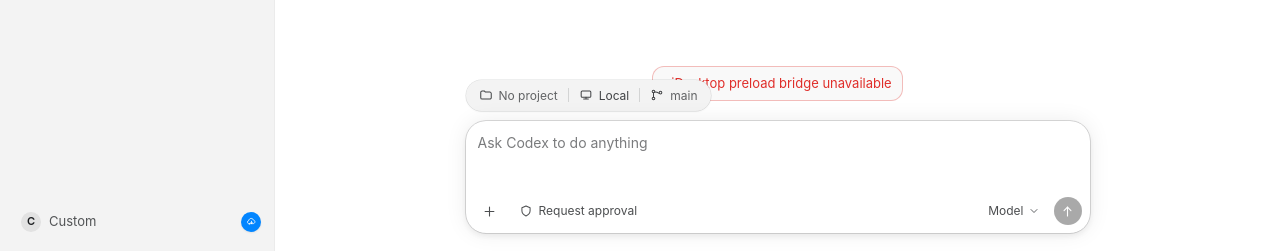
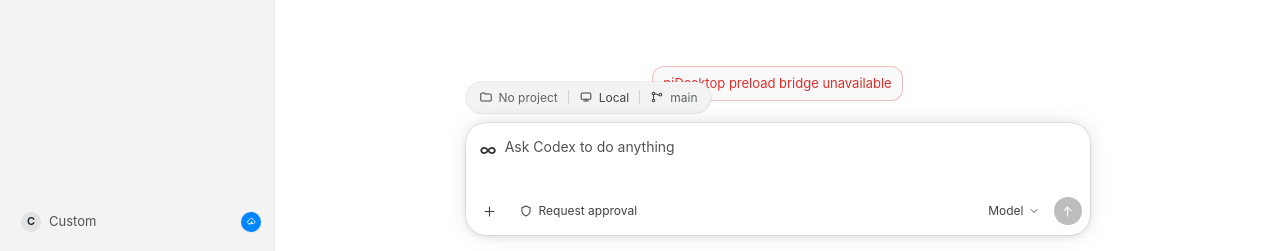
Before and after one commit to Tioit-Wang/PI-Desktop, a React (Vite) app in the folder apps/desktop/: page / in a window 1280 px wide. Shown: the part 549-800 px from the top of the page. Built offline with nearby package versions, Linux system fonts and the light colour scheme.

Commit message:
fix(desktop): keep empty draft row with infinity cue and night box
Prevent empty textarea auto-resize from collapsing to 0 so placeholder
and ∞ mark stay visible. Solid disabled send, denser light placeholder,
and solid #212121 night plate elevation. Specs/e2e: D054, US-UI-37.

```diff
--- a/apps/desktop/electron/main/index.ts
+++ b/apps/desktop/electron/main/index.ts
@@ -326,6 +326,9 @@ async function createWindow() {
               // ignore
             }
             await new Promise((r) => setTimeout(r, 350));
+            // Composer visibility probe (empty draft must not collapse)
+            const composerProbe = await mainWindow!.webContents.executeJavaScript(`(() => { const ta=document.querySelector("textarea.composer-input"); if(!ta) return null; const r=ta.getBoundingClientRect(); return {value:ta.value, ph:ta.placeholder, h:ta.offsetHeight, y:Math.round(r.y), mark:document.querySelector(".composer-thread-mark")?.textContent||""}; })()`);
+            console.log("COMPOSER_PROBE", composerProbe);
             await shot("pi-final");
             // Open composer + menu for chrome parity proof.
             await mainWindow!.webContents.executeJavaScript(`
--- a/apps/desktop/src/components/Composer.tsx
+++ b/apps/desktop/src/components/Composer.tsx
@@ -74,8 +74,11 @@ export function Composer({ variant = "docked" }: { variant?: "home" | "docked" }
   useEffect(() => {
     const el = ref.current;
     if (!el) return;
-    el.style.height = "0px";
-    el.style.height = `${Math.min(el.scrollHeight, 180)}px`;
+    // Measure scrollHeight from a clean auto height. Never collapse empty
+    // draft to 0 — that hides placeholder/infinity optical row (Codex ~28px).
+    el.style.height = "auto";
+    const next = Math.max(28, Math.min(el.scrollHeight, 180));
+    el.style.height = `${next}px`;
   }, [value]);
 
   useEffect(() => {
@@ -173,6 +176,10 @@ export function Composer({ variant = "docked" }: { variant?: "home" | "docked" }
 
         <div className="composer-shell">
           <div className="composer-input-wrap">
+            {/* Codex empty/thread cue: infinity mark left of draft */}
+            <span className="composer-thread-mark" aria-hidden>
+              <span className="infinity-mark">∞</span>
+            </span>
             <textarea
               ref={ref}
               className="composer-input"
--- a/apps/desktop/src/styles/globals.css
+++ b/apps/desktop/src/styles/globals.css
@@ -96,7 +96,11 @@
   --ds-info: #0285ff;
   --ds-shadow-dialog: 0 16px 48px rgba(0, 0, 0, 0.12);
   --ds-elevation-stroke: 0 0 0 0.5px color-mix(in oklab, #1a1c1f 16%, transparent);
-  --ds-shadow-composer: var(--ds-elevation-stroke), 0 3px 7.5px #00000012, 0 0 22px #00000014;
+  /* Codex elevation-prominent + soft outer halo matching gold #f6 plate rim */
+  --ds-shadow-composer: var(--ds-elevation-stroke),
+    0 3px 7.5px #00000012,
+    0 0 22px #00000018,
+    0 -2px 12px #0000000a;
   --ds-bg-elevated-primary: color-mix(in oklab, #ffffff 70%, transparent);
 }
 
@@ -431,7 +435,7 @@ textarea:disabled {
   width: min(100%, 48rem);
   max-width: 100%;
   margin-inline: auto;
-  padding: 10px 24px 18px; /* match Codex home composer footing */
+  padding: 8px 24px 16px; /* Codex home composer footing */
 }
 
 /* Codex home ambient suggestion cards (electron cards mode) */
@@ -788,11 +792,14 @@ textarea:disabled {
   outline: none;
   background: transparent;
   color: var(--ds-text-primary);
+  font-size: 14px;
   line-height: 1.45;
 }
 
 .composer-input::placeholder {
-  color: var(--ds-text-faint);
+  color: var(--ds-text-secondary);
+  -webkit-text-fill-color: var(--ds-text-secondary);
+  opacity: 0.72;
 }
 
 .composer-toolbar {
@@ -856,7 +863,19 @@ textarea:disabled {
 }
 
 .send-btn:disabled {
-  opacity: 0.35;
+  opacity: 1;
+  background: color-mix(in oklab, var(--ds-text-primary) 18%, transparent);
+  color: color-mix(in oklab, var(--ds-bg-primary) 92%, transparent);
+}
+
+:root[data-theme="light"] .send-btn:disabled {
+  background: #bdbdbd;
+  color: #ffffff;
+}
+
+:root[data-theme="dark"] .send-btn:disabled {
+  background: color-mix(in oklab, var(--gray-0) 18%, transparent);
+  color: color-mix(in oklab, var(--gray-900) 70%, transparent);
 }
 
 .stop-btn {
@@ -918,8 +937,8 @@ textarea:disabled {
   width: 100%;
   overflow: hidden;
   border-radius: 8px;
-  padding: 5px 8px;
-  min-height: 28px; /* Codex recents row pitch ~31px optical with gap-px */
+  padding: 6px 8px;
+  min-height: 30px; /* Codex recents row pitch ~31px optical with gap-px */
   color: var(--ds-text-secondary);
   font-size: 13px;
   line-height: 18px;
@@ -1286,27 +1305,43 @@ textarea:disabled {
 :root[data-theme="light"] .composer-shell {
   background: #ffffff;
   box-shadow: var(--ds-shadow-composer);
-  /* Keep plate edge readable on pure white main */
-  outline: 0.5px solid color-mix(in oklab, #1a1c1f 8%, transparent);
-  outline-offset: 0;
+  /* Hairline only — elevation-prominent supplies the soft #f6 rim */
+  outline: none;
+  border: 0;
 }
 
 .composer-dock-home .composer-shell {
   display: flex;
-  /* Codex empty-home plate is compact (~110px), not a tall forced stack */
+  /* Codex empty-home plate ~112px optical height */
   min-height: 112px;
   flex-direction: column;
 }
 
 .composer-dock-home .composer-input-wrap {
   flex: 1 1 auto;
-  min-height: 40px;
+  min-height: 52px;
   align-items: flex-start;
-  padding-top: 12px;
+  /* Gold: plate top ~y537, draft ink ~y551 → ~14px inset */
+  padding: 14px 14px 0 14px;
+  gap: 8px;
+}
+
+.composer-dock-home .composer-thread-mark {
+  margin-top: 0;
+  font-size: 18px;
+  line-height: 1.3;
+  color: color-mix(in oklab, var(--ds-text-primary) 72%, transparent);
+}
+
+.composer-dock-home .composer-input {
+  font-size: 14px;
+  line-height: 1.45;
+  min-height: 22px;
 }
 
 .composer-dock-home .composer-toolbar {
   margin-top: auto;
+  padding: 6px 8px 10px;
 }
 
 :root[data-theme="light"] .composer-chips .chip,
@@ -1318,16 +1353,19 @@ textarea:disabled {
 :root[data-theme="light"] .composer-toolbar .icon-btn,
 :root[data-theme="light"] .mode-chip,
 :root[data-theme="light"] .model-chip {
-  color: color-mix(in oklab, #1a1c1f 78%, transparent) !important;
+  color: color-mix(in oklab, #1a1c1f 84%, transparent) !important;
 }
 
 :root[data-theme="light"] .composer-input::placeholder {
-  /* Gold empty-home placeholder ink ~#8b8c8e–#8f9092 */
-  color: color-mix(in oklab, #1a1c1f 58%, transparent);
+  /* Gold empty-home placeholder ~#525355 */
+  color: #525355;
+  -webkit-text-fill-color: #525355;
+  opacity: 1;
 }
 
 :root[data-theme="light"] .composer-thread-mark {
-  color: color-mix(in oklab, #1a1c1f 42%, transparent);
+  /* Gold infinity ink is near primary dark, not faint gray */
+  color: #2f3134;
 }
 
 :root[data-theme="light"] .chip-sep {
@@ -1479,23 +1517,41 @@ textarea:disabled {
 
 /* DARK_COMPOSER_BOX — Codex elevated-primary + elevation-prominent */
 :root[data-theme="dark"] .composer-chips {
-  background: color-mix(in oklab, var(--gray-0) 6%, transparent); /* elevated-secondary readable on #181818 */
-  box-shadow: var(--ds-elevation-stroke);
+  background: color-mix(in oklab, var(--gray-0) 6%, transparent); /* elevated-secondary on #181818 */
+  box-shadow: 0 0 0 0.5px color-mix(in oklab, var(--gray-0) 10%, transparent);
   backdrop-filter: blur(16px);
 }
 
 :root[data-theme="dark"] .composer-shell {
-  /* elevated-primary: #212121f5 → opaque read on gray-900 */
-  background: color-mix(in oklab, var(--gray-800) 96%, transparent);
+  /* elevated-primary: solid #212121 night plate (Codex gray-800) */
+  background: #212121;
   background-color: #212121;
   box-shadow: var(--ds-shadow-composer);
   border: 0;
+  outline: 0;
 }
 
 :root[data-theme="dark"] .composer-dock-home .composer-shell {
-  /* Night box: keep solid plate so blur/stacking cannot flatten to main #181818 */
+  /* Night box: solid plate + slightly stronger lift vs main #181818 */
   background: #212121;
-  box-shadow: var(--ds-elevation-stroke), 0 3px 7.5px #0000001a, 0 0 20px #00000024;
+  box-shadow:
+    0 0 0 0.5px color-mix(in oklab, var(--gray-0) 10%, transparent),
+    0 3px 7.5px #00000022,
+    0 0 22px #00000030;
+}
+
+:root[data-theme="dark"] .composer-input::placeholder {
+  color: color-mix(in oklab, var(--gray-0) 42%, transparent);
+  -webkit-text-fill-color: color-mix(in oklab, var(--gray-0) 42%, transparent);
+  opacity: 1;
+}
+
+:root[data-theme="dark"] .composer-thread-mark {
+  color: color-mix(in oklab, var(--gray-0) 38%, transparent);
+}
+
+:root[data-theme="dark"] .composer-dock-home .composer-thread-mark {
+  color: color-mix(in oklab, var(--gray-0) 45%, transparent);
 }
 
 
```
Also changed, not shown: 3 other files (tests, documents, lock files or other folders).
